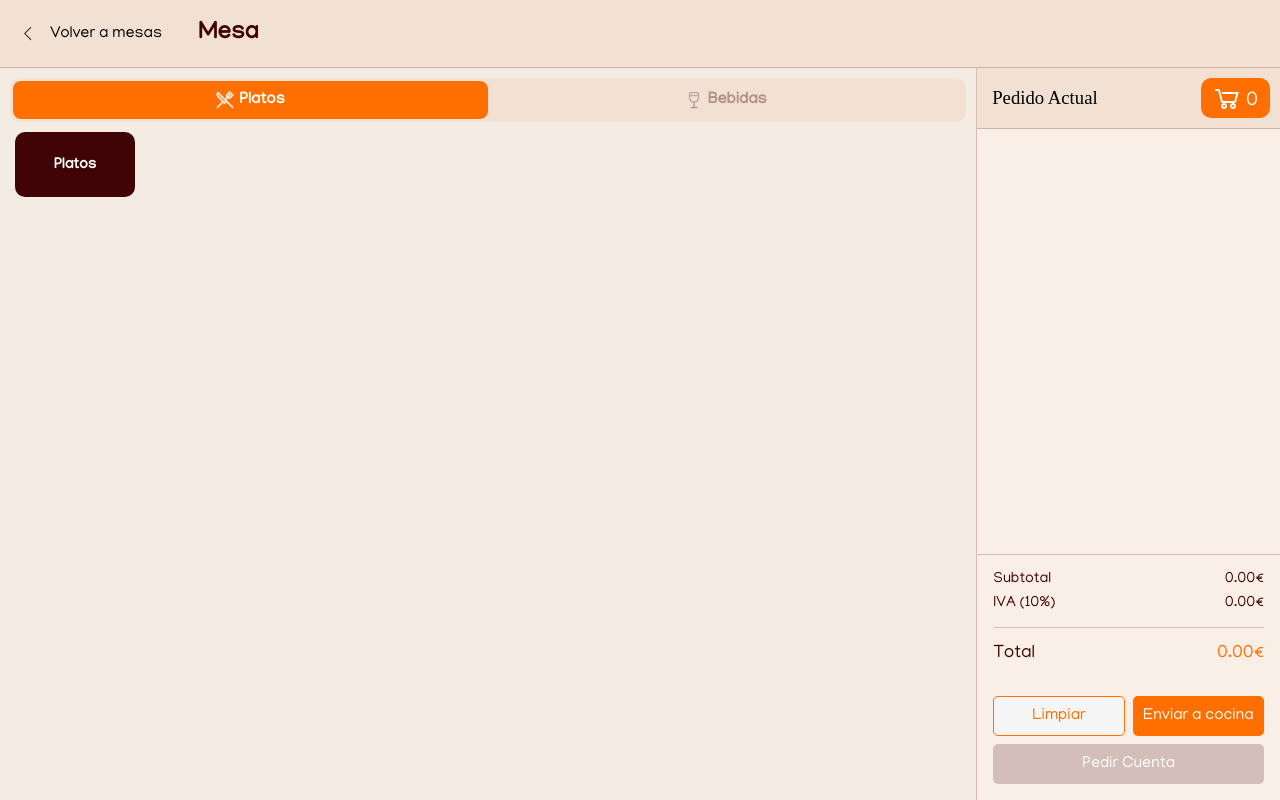
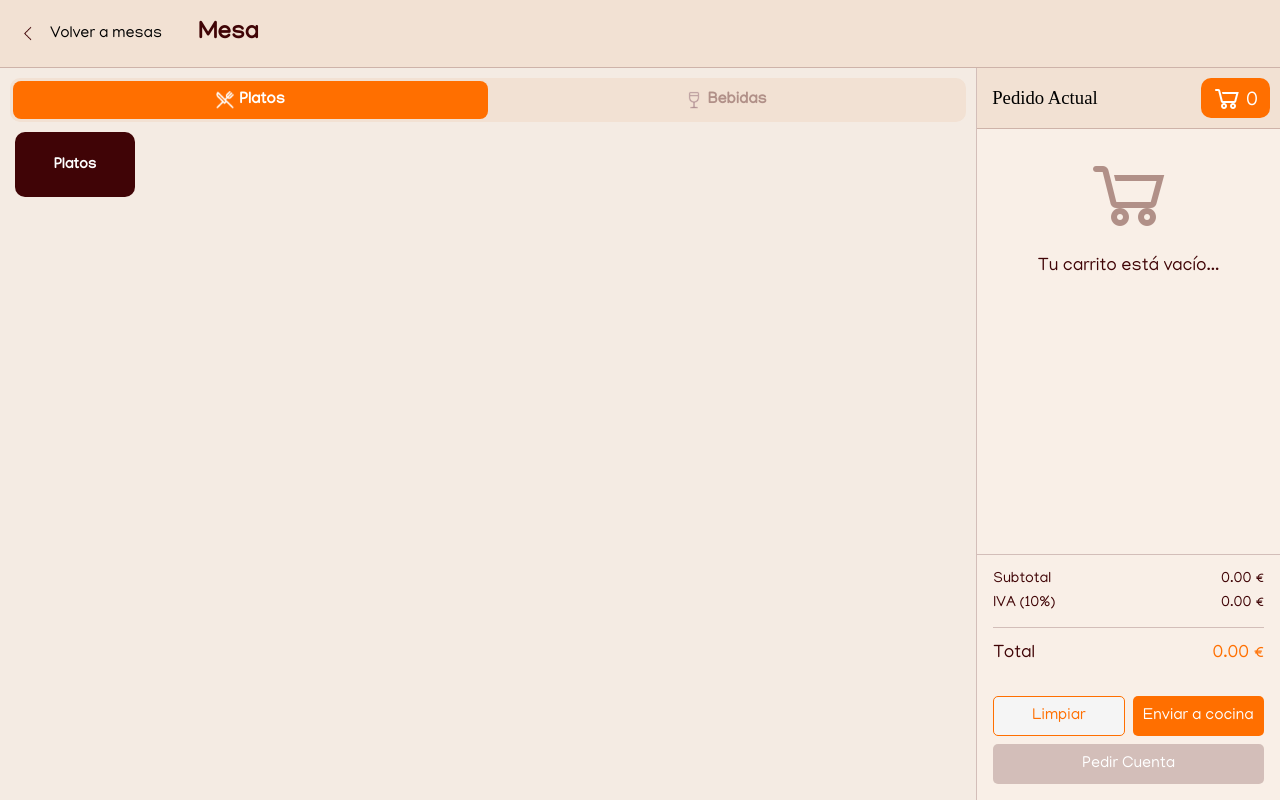
Before and after one commit to AndersonOlivos/proyectoDAW, a Django app: template templates/mesa.html in a window 1280 px wide. Run offline with Django 5.2, Linux system fonts and the light colour scheme; the template is opened without the code that fills it, so the values that code supplies are empty; data comes from the database, SQL or seed files in the repository; parts of the project's set-up code (start-up, migrations or seed data) failed here and were passed over; some web fonts are replaced.

Commit message:
Javascript Pagina Mesa
Añadida las funcionalidades del carrito. Animaciones de las Cards.

```diff
--- a/static/js/mesa.js
+++ b/static/js/mesa.js
@@ -1,9 +1,43 @@
 /* FUNCIONES PARA EL CARRITO */
 
 const pTotalUnidadesPedido = document.getElementById('total-unidades-pedido');
-let totalUnidades = 0;
+let totalUnidades;
+let carrito = [];
+
+const actualizarCarritoVacio = () => {
+     const contenedorCardsCarrito = document.getElementsByClassName('contenedor-pedidos-carrito')[0];
+    if(contenedorCardsCarrito.getElementsByClassName('card-pedido-carrito').length > 0){
+        document.getElementsByClassName("div-carrito-vacio")[0].style.display = "none";
+    } else {document.getElementsByClassName("div-carrito-vacio")[0].style.display = "flex";}
+
+}
+
+const inicializarCarrito = () => {
+    totalUnidades = 0;
+    actualizarTotalUnidadesPedido()
+    document.getElementById('subtotal_total').innerHTML = '0.00';
+    document.getElementById('subtotal_iva').innerHTML = '0.00';
+    document.getElementById('total_total').innerHTML = '0.00';
+    actualizarCarritoVacio()
+}
 
 const actualizarTotalUnidadesPedido = () => {pTotalUnidadesPedido.innerHTML = totalUnidades.toString();}
+
+const actualizarSubtotalTotal = () => {
+    const subtotalTotal = document.querySelectorAll('.card-pedido-subtotal-precio');
+
+    let subtotalTotalValor = 0;
+    subtotalTotal.forEach(subtotal => {
+      subtotalTotalValor += parseFloat(subtotal.textContent.replace('€', '').trim());
+    });
+
+    let iva = (subtotalTotalValor * 10)/100;
+    let total = subtotalTotalValor + iva;
+
+    document.getElementById('subtotal_total').innerHTML = subtotalTotalValor.toString();
+    document.getElementById('subtotal_iva').innerHTML = (iva.toFixed(2)).toString();
+    document.getElementById('total_total').innerHTML = (total.toFixed(2)).toString();
+}
 
 const actualizarCantidadProducto = (producto, cantidad) => {
     const CardProductoCarrito = document.getElementById(`producto_${producto.id_Producto}_carrito`);
@@ -13,7 +47,7 @@
         const cantidadActualizada = parseInt(cantidadProductoCarrito.textContent) + cantidad;
 
         const subtotalProductoCarrito = CardProductoCarrito.getElementsByClassName("card-pedido-subtotal-precio")[0];
-        subtotalProductoCarrito.innerHTML = `${cantidadActualizada * producto.precio} €`;
+        subtotalProductoCarrito.innerHTML = `${cantidadActualizada * producto.precio.toFixed(2)} €`;
 
         if (cantidadActualizada === 0){
             CardProductoCarrito.remove();
@@ -24,6 +58,8 @@
     } else {
         crearCardProductoCarrito(producto);
     }
+    actualizarSubtotalTotal()
+    actualizarCarritoVacio()
 }
 
 const crearCardProductoCarrito = (producto) => {
@@ -49,7 +85,7 @@
 // Precio
     const precio = document.createElement("p");
     precio.classList.add("card-pedido-precio");
-    precio.textContent = `${producto.precio}€`;
+    precio.textContent = `${producto.precio.toFixed(2)}€`;
     cantidadesDiv.appendChild(precio);
 
 // Cantidades con botones
@@ -86,7 +122,7 @@
 
     const subtotalPrecio = document.createElement("p");
     subtotalPrecio.classList.add("card-pedido-subtotal-precio");
-    subtotalPrecio.textContent = `${producto.precio} €`;
+    subtotalPrecio.textContent = `${producto.precio.toFixed(2)} €`;
 
     subtotalDiv.appendChild(textoSubtotal);
     subtotalDiv.appendChild(subtotalPrecio);
@@ -97,7 +133,16 @@
     contenedorPedidos.appendChild(cardPedido);
 }
 
+inicializarCarrito();
 actualizarTotalUnidadesPedido();
+
+const limpiar_carrito = () => {
+    const cardsCarrito = document.querySelectorAll('.card-pedido-carrito');
+    cardsCarrito.forEach(cards => {
+        cards.remove();
+    })
+    inicializarCarrito();
+}
 
 /* FUNCIONES PARA MOSTRAR LAS CARDS DE LA CARTA */
 
--- a/static/style/mesa.css
+++ b/static/style/mesa.css
@@ -209,6 +209,7 @@
     align-items: center;
     justify-content: center;
     gap: 1rem;
+    animation:scale-in-center .3s cubic-bezier(.25,.46,.45,.94) both
 }
 
 .card-comida:hover{
@@ -339,6 +340,21 @@
     gap: 0.75rem;
 }
 
+.div-carrito-vacio{
+    display: flex;
+    flex-direction: column;
+    align-items: center;
+    justify-content: center;
+    gap: 1rem;
+    width: 100%;
+    height: 100%;
+}
+
+.div-carrito-vacio>p{
+    color: var(--bs-marron-oscuro);
+    font-size: large;
+}
+
 .card-pedido-carrito{
     width: 100%;
     height: 120px;
@@ -351,6 +367,7 @@
     flex-direction: column;
     align-items: flex-start;
     justify-content: space-between;
+    animation:slide-in-left .4s cubic-bezier(.25,.46,.45,.94) both
 }
 
 .card-pedido-carrito>div{
@@ -583,3 +600,6 @@
         font-size: small;
     }
 }
+
+@keyframes slide-in-left{0%{transform:translateX(-100px);opacity:0}100%{transform:translateX(0);opacity:1}}
+@keyframes scale-in-center{0%{transform:scale(0.5);opacity:1}100%{transform:scale(1);opacity:1}}
--- a/templates/mesa.html
+++ b/templates/mesa.html
@@ -48,25 +48,29 @@
                 </div>
                 <div class="scroll-contenedor-carrito">
                     <div class="contenedor-pedidos-carrito">
+                        <div class="div-carrito-vacio">
+                            <img src="{% static 'image/carrito-marron.png' %}">
+                            <p>Tu carrito está vacío...</p>
+                        </div>
                     </div>
                 </div>
                 <div class="foot-pedido-actual">
                     <div class="subtotal-iva">
                         <div>
                             <p>Subtotal</p>
-                            <p>0.00€</p>
+                            <p><span id="subtotal_total"></span> €</p>
                         </div>
                         <div>
                             <p>IVA (10%)</p>
-                            <p>0.00€</p>
+                            <p><span id="subtotal_iva"></span> €</p>
                         </div>
                     </div>
                     <div class="total">
                         <p>Total</p>
-                        <p>0.00€</p>
+                        <p><span id="total_total"></span> €</p>
                     </div>
                     <div class="foot-botones">
-                        <button class="btn-limpiar">Limpiar</button>
+                        <button onclick="limpiar_carrito()" class="btn-limpiar">Limpiar</button>
                         <button class="btn-enviar">Enviar a cocina</button>
                         <button class="btn-pedir-cuenta">Pedir Cuenta</button>
                     </div>
```
